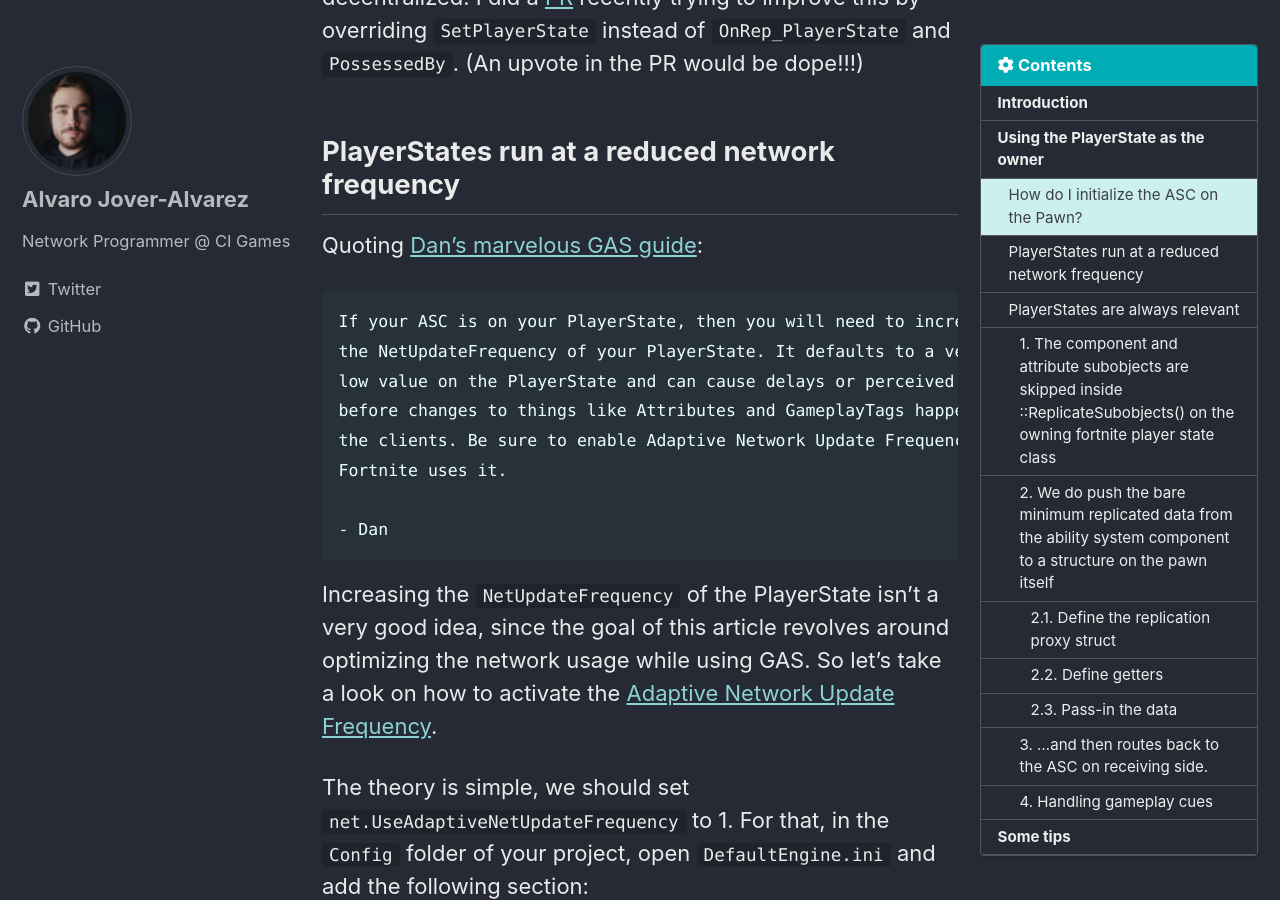
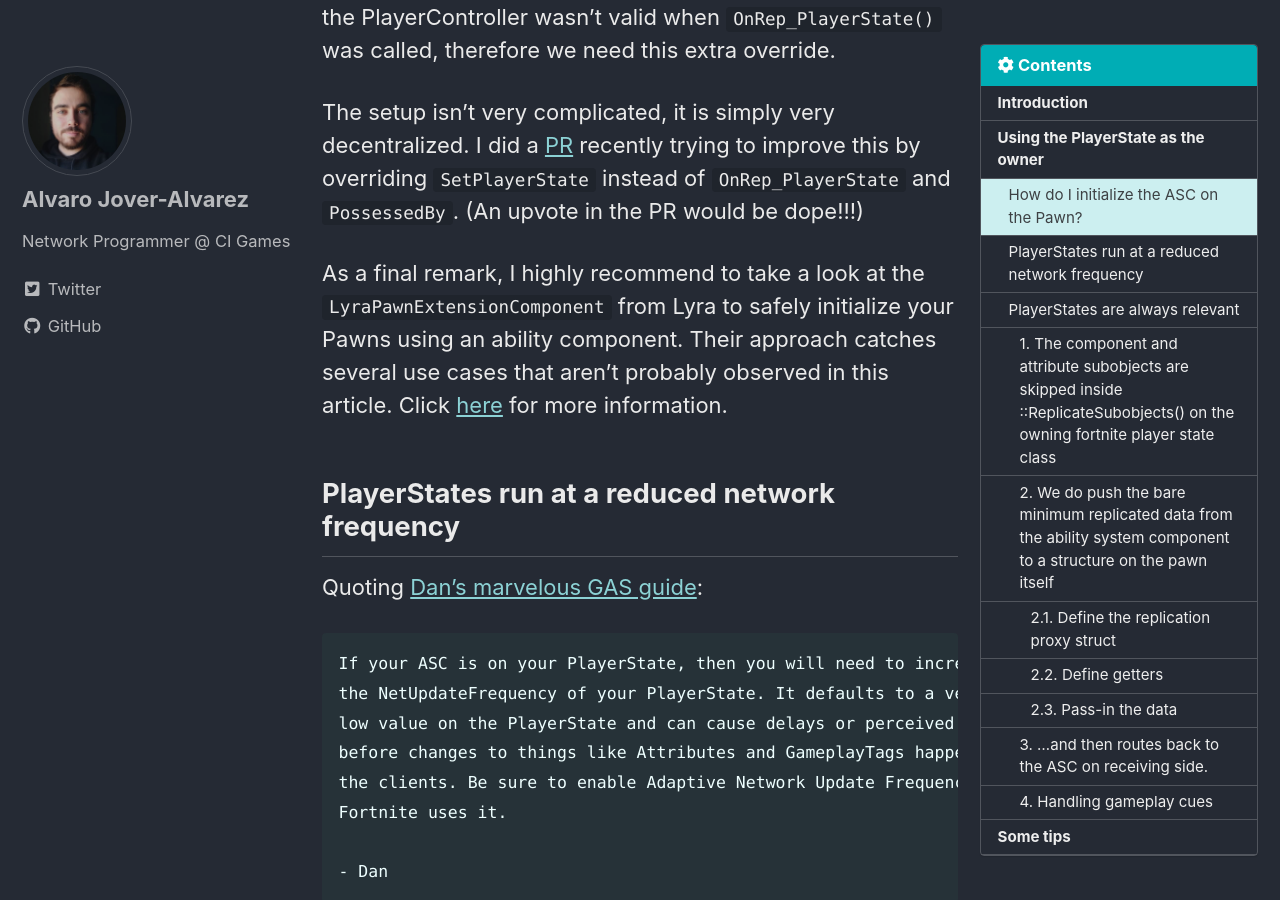
Before and after one commit to vorixo/devtricks, a Jekyll site: the page built from _posts/2021-10-28-gas-replication-proxy.md, in a window 1280 px wide and 900 px high, scrolled down 5136 px. Built offline with Jekyll 4.4.1, drawn with Linux system fonts in a browser that asks for light colours; cached includes are drawn as plain includes; some of the changed text lies outside the part shown.

Commit message:
[FIX] Bugreport on GAS Proxy article·

```diff
--- a/_posts/2021-10-28-gas-replication-proxy.md
+++ b/_posts/2021-10-28-gas-replication-proxy.md
@@ -113,6 +113,11 @@
 			// Some games client initialize another components of the character that use the ASC here
 		}
 	}
+	else
+	{
+		// Solves the data-races of controller/playerstate
+		AbilitySystemComponent->RefreshAbilityActorInfo();
+	}
 }
 {% endhighlight %}
 
@@ -136,6 +141,7 @@
 
 The setup isn't very complicated, it is simply very decentralized. I did a [PR](https://github.com/EpicGames/UnrealEngine/pull/8400) recently trying to improve this by overriding `SetPlayerState` instead of `OnRep_PlayerState` and `PossessedBy`. (An upvote in the PR would be dope!!!)
 
+As a final remark, I highly recommend to take a look at the `LyraPawnExtensionComponent` from Lyra to safely initialize your Pawns using an ability component. Their approach catches several use cases that aren't probably observed in this article. Click [here](https://docs.unrealengine.com/5.0/en-US/abilities-in-lyra-in-unreal-engine/#howarelyracharactersinitialized?) for more information.
 
 ## PlayerStates run at a reduced network frequency
 
```
